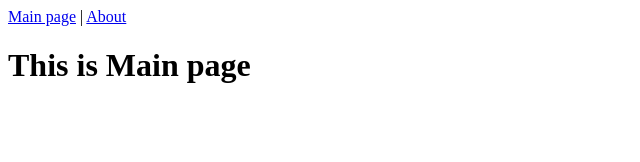
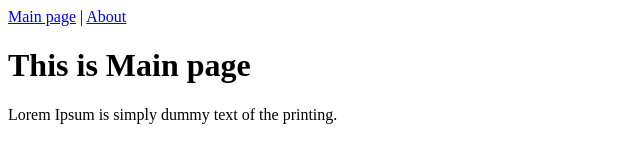
Before and after one commit to skatt931/prosto-svij-podcast, a Gatsby site: page / in a window 1280 px wide. Shown: the whole page, without its empty margins (0-640 px from the left). Built offline with nearby package versions, Linux system fonts and the light colour scheme; Gatsby itself is replaced by a stand-in of ours.

Commit message:
text add

```diff
--- a/src/pages/index.js
+++ b/src/pages/index.js
@@ -5,5 +5,8 @@ export default () => (
   <div>
     <Link to='/'>Main page</Link> | <Link to="/about">About</Link>
     <h1>This is Main page</h1>
+    <p>
+      Lorem Ipsum is simply dummy text of the printing.
+    </p>
   </div>
 )
```
